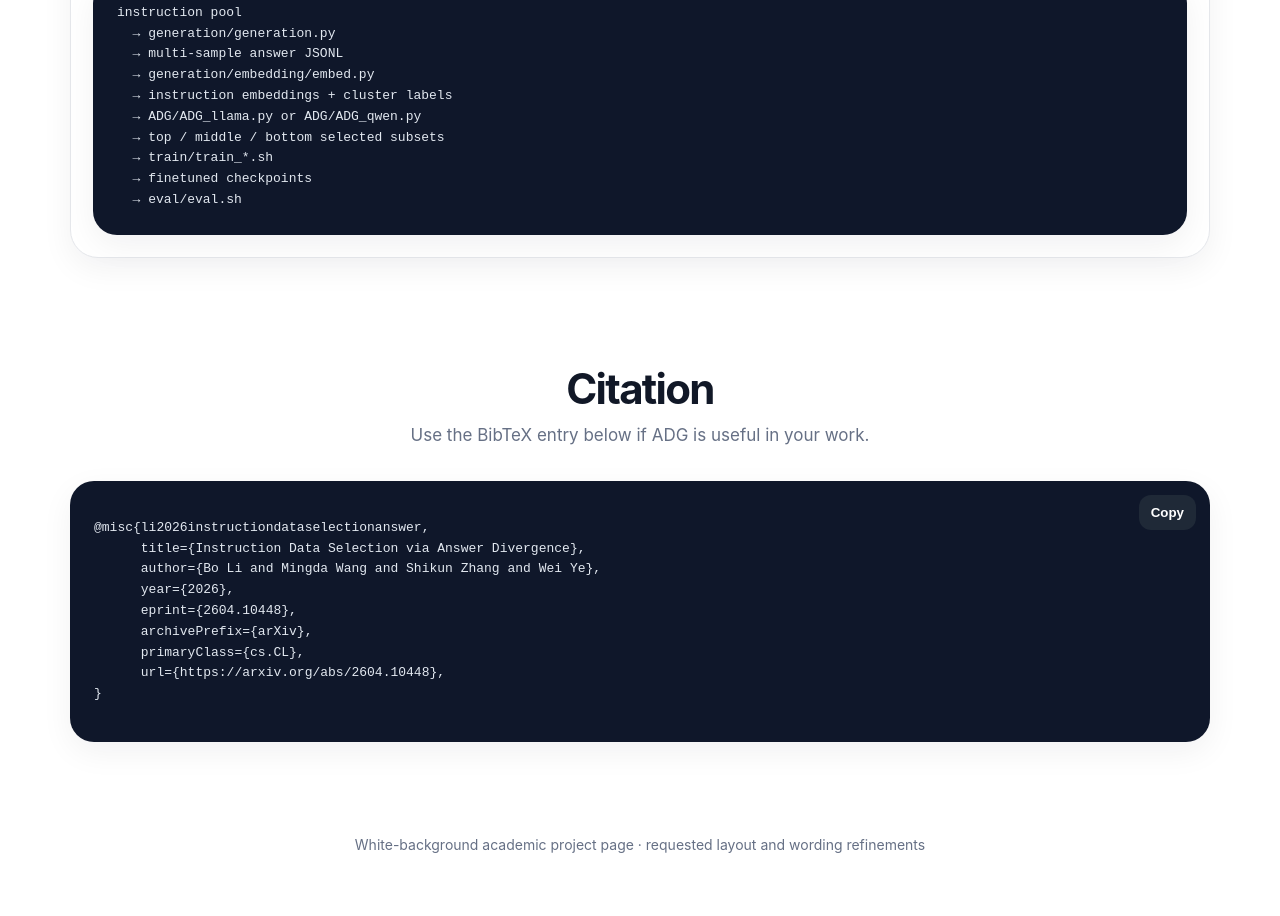
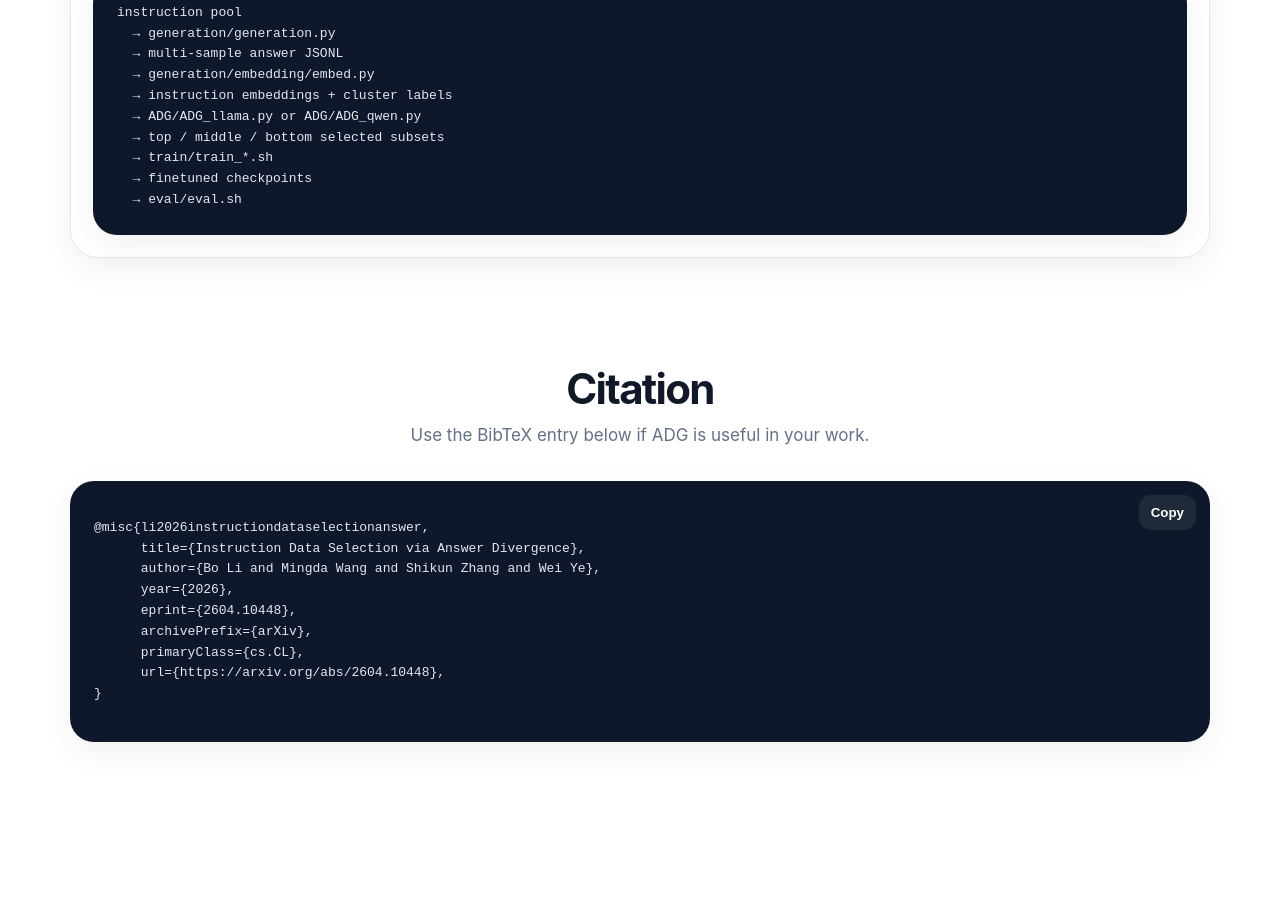
Before and after one commit to WisdomShell/ADG, a plain HTML site: page docs/index.html in a window 1280 px wide. Shown: the part 6584-7500 px from the top of the page. After the commit the page ends 7380 px from the top, so only its background shows below. Drawn offline with Linux system fonts and the light colour scheme.

Commit message:
Update index.html

```diff
--- a/docs/index.html
+++ b/docs/index.html
@@ -482,7 +482,6 @@ footer{padding:38px 0 60px;text-align:center;color:#667085;font-size:14px}
 </section>
 </main>
 
-<footer>White-background academic project page · requested layout and wording refinements</footer>
 
 <script>
 const mainData = {
```
